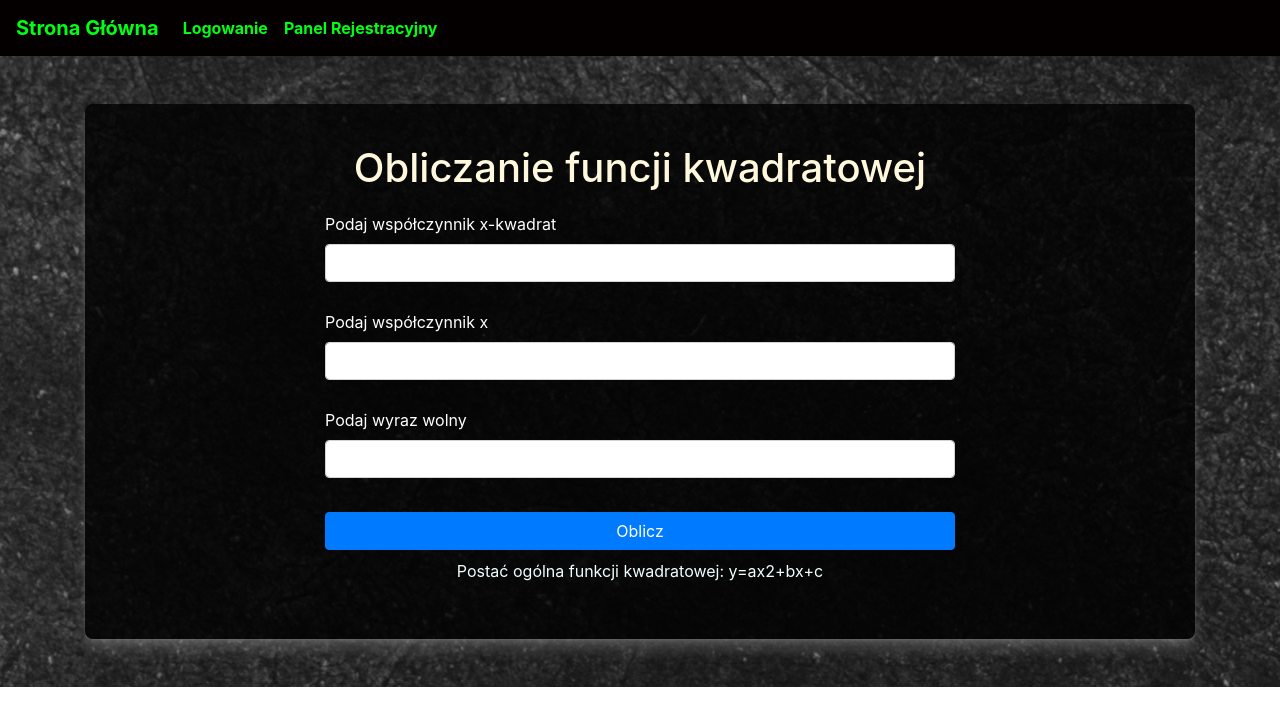
After one commit to LukaszKopyszko/mishmasz, a Flask app: template website/templates/quadratic.html in a window 1280 px wide. The commit adds this page. Shown: the top 726 px of the page. Run offline with Flask 2, Linux system fonts and the light colour scheme; the template is opened without the code that fills it, so the values that code supplies are empty; some libraries are stand-ins or nearby versions.

Commit message:
Added quadratic function functionality

```diff
--- a/website/static/css/main.css
+++ b/website/static/css/main.css
@@ -71,6 +71,21 @@
     0 12px 12px rgba(128, 128, 128, 0.35);
 
 }
+.quadratic-form{
+    display: flex;
+    flex-direction: column;
+    align-items: center;
+    padding: 40px 30px;
+    color: white;
+    background: rgba(0, 0, 0, 0.8);
+    border-radius: 8px;
+    box-shadow: 0 0.4px 0.4px rgba(128, 128, 128, 0.109),
+    0 1px 1px rgba(128, 128, 128, 0.155),
+    0 2.1px 2.1px rgba(128, 128, 128, 0.195),
+    0 4.4px 4.4px rgba(128, 128, 128, 0.241),
+    0 12px 12px rgba(128, 128, 128, 0.35);
+
+}
 .form-group {
     margin: 12px 0;
     width: 60%;
@@ -91,3 +106,7 @@ margin: 18px 0 9px 0;
 .navbar a{
     color: #00ff15;
 }
+a.custom-card,
+a.custom-card:hover {
+  color: inherit;
+}
--- a/website/templates/base.html
+++ b/website/templates/base.html
@@ -19,22 +19,17 @@
     </head>
 
     <body>
+
       <nav class="navbar navbar-expand-lg">
         {% if not user.is_authenticated %}
         <a class="navbar-brand" href="/">Strona Główna</a>
-        {% else %}
-        <a class="navbar-brand" href="/user-notes">Twoje Notatki</a>
-        <a class="navbar-brand" href="/bmi-calc">Kalkulator BMI</a>
-        <a class="navbar-brand" href="/morse">Konwerter morse'a</a>
-        {% endif %}
         <button class="navbar-toggler" type="button" data-toggle="collapse" data-target="#navbarNavDropdown" aria-controls="navbarNavDropdown" aria-expanded="false" aria-label="Toggle navigation">
           <span style="color: #00ff15;">
             <i class="fas fa-align-justify"></i>
           </span>
         </button>
-        <div class="collapse navbar-collapse" id="navbarNavDropdown"  >
+        <div class="collapse navbar-collapse" id="navbarNavDropdown" >
           <ul class="navbar-nav">
-            {% if not user.is_authenticated%}
             <li class="nav-item">
               <a class="nav-link" href="/login">Logowanie</a>
             </li>
@@ -42,15 +37,20 @@
               <a class="nav-link" href="/sign-up">Panel Rejestracyjny</a>
             </li>
             {% else %}
-            <li class="nav-item dropdown">
-              <a class="nav-link dropdown-toggle" href="#" id="navbarDropdownMenuLink" data-toggle="dropdown" aria-haspopup="true" aria-expanded="false">
-                Aplikacje
-              </a>
-              <div class="dropdown-menu" aria-labelledby="navbarDropdownMenuLink">
-                <a class="dropdown-item" href="#">SOMETHING</a>
-                <a class="dropdown-item" href="#">Another action</a>
-                <a class="dropdown-item" href="#">Something else here</a>
-              </div>
+            <li class="nav-item">
+              <a class="navbar-brand" href="/user-notes">Twoje Notatki</a>
+            </li>
+            <li class="nav-item">
+              <a class="navbar-brand" href="/bmi-calc">Kalkulator BMI</a>
+            </li>
+            <li class="nav-item">
+              <a class="navbar-brand" href="/morse">Konwerter morse'a</a>
+            </li>
+            <li class="nav-item">
+              <a class="navbar-brand" href="/math-page">Matematyka</a>
+            </li>
+            <li class="nav-item">
+              <a class="navbar-brand" href="/generator">Generator Opisów</a>
             </li>
           </ul>
           <ul class="nav navbar-nav ml-auto">
@@ -58,9 +58,10 @@
             <a class="nav-link" href="/logout">Wyloguj</a>
           </li>
           {%endif %}
-        </ul>
+          </ul>
         </div>
       </nav>
+
         <div class="p-5 bg-image" style="background-image: url('/static/img/rock.jpg');height: auto; width: auto;" >
         {% with messages = get_flashed_messages(with_categories=true) %}
         {% if messages %}
@@ -87,6 +88,7 @@
 
         <div class="container">
           {% block content %}
+
           {% endblock %}
         </div>
 
--- a/website/templates/bmi_calc.html
+++ b/website/templates/bmi_calc.html
@@ -2,9 +2,7 @@
 
 
 
-
 {% block content %}
-
 <form class="bmi-form" method="POST" action="bmi-calc">
     <h1 align="center" style="color: azure;">Oblicz swoje bmi</h1>
     <div class="form-group row">
@@ -58,4 +56,5 @@
     </div>
   </form>
 
+
 {% endblock %}
--- a/website/templates/mors.html
+++ b/website/templates/mors.html
@@ -4,7 +4,6 @@
 
 
 {% block content %}
-
 <form method="POST" class="morse-form" action="morse">
     <h1 style="color: azure;">Konwerter morse'a</h1>
     <div class="form-group">
@@ -14,7 +13,7 @@
     </div>
     <div class="form-group">
         {% if morse_text %}
-        <p style="color: azure;">{% print("Twój tekst:  {}.".format(text)) %}</p>
+        <p style="color: azure;">{% print("Twój tekst:  {}.".format(user_text)) %}</p>
         <p style="color: azure;">{% print("Twój tekst zapisany kodem morsa to:  {}.".format(morse_text)) %}</p>
         {% endif %}
     </div>
--- /dev/null
+++ b/website/templates/quadratic.html
@@ -0,0 +1,60 @@
+{% extends "base.html" %} {% block title %}FUNKCJA KWADRATOWA{% endblock %}
+
+{% block content %}
+<form class="quadratic-form" method="POST" action="quadratic">
+    <h1 style="color: cornsilk;">Obliczanie funcji kwadratowej</h1>
+    <div class="form-group">
+        <label for="first-x" class="form-label">Podaj współczynnik x-kwadrat</label>
+        <input type="number" class="form-control" id="first-x" name="first-x"/>
+    </div>
+    <div class="form-group">
+        <label for="second-x" class="form-label">Podaj współczynnik x</label>
+        <input type="number" class="form-control" id="second-x" name="second-x"/>
+    </div>
+    <div class="form-group">
+        <label for="free" class="form-label">Podaj wyraz wolny</label>
+        <input type="number" class="form-control" id="free" name="free"/>
+    </div>
+    <button class="btn btn-primary">Oblicz</button>
+    <div>
+        {% if flag %}
+        {% if delta > 0 %}
+        <p style="color: azure;">{% print("Delta wynosi:  {}.".format(delta)) %}</p>
+        <p style="color: azure;">{% print("Miejscd zerowe x1:  {}.".format(x1)) %}</p>
+        <p style="color: azure;">{% print("Miejsce zerowe x2:  {}.".format(x2)) %}</p>
+        <p style="color: azure;">{% print("Wierzchołek p:  {}.".format(p)) %}</p>
+        <p style="color: azure;">{% print("Wierzchołek q:  {}.".format(q)) %}</p>
+        {%if a > 0 %}
+        <img src="static/img/UP.png" class="img-fluid" alt="Responsive image">
+        {%elif a <0 %}
+        <img src="static/img/DOWN.png" class="img-fluid" alt="Responsive image">
+        {%endif%}
+        {%elif delta ==0 %}
+        <p style="color: azure;">{% print("Delta wynosi:  {}.".format(delta)) %}</p>
+        <p style="color: azure;">{% print("Miejsce zerowe x0:  {}.".format(x1)) %}</p>
+        <p style="color: azure;">{% print("Wierzchołek p:  {}.".format(p)) %}</p>
+        <p style="color: azure;">{% print("Wierzchołek q:  {}.".format(q)) %}</p>
+        {%if a > 0 %}
+        <img src="static/img/UP.png" class="img-fluid" alt="Responsive image">
+        {%elif a <0 %}
+        <img src="static/img/DOWN.png" class="img-fluid" alt="Responsive image">
+        {%endif%}
+        {%else%}
+        <p style="color: azure;">{% print("Delta wynosi:  {}.".format(delta)) %}</p>
+        <p style="color: azure;">{% print("Brak miejsc zerowych") %}</p>
+        <p style="color: azure;">{% print("Wierzchołek p:  {}.".format(p)) %}</p>
+        <p style="color: azure;">{% print("Wierzchołek q:  {}.".format(q)) %}</p>
+        {%if a > 0 %}
+        <img src="static/img/UP.png" class="img-fluid" alt="Responsive image">
+        {%elif a < 0 %}
+        <img src="static/img/DOWN.png" class="img-fluid" alt="Responsive image">
+        {%endif%}
+        {%endif%}
+        {%else%}
+        <p style="color: azure;">{% print("Postać ogólna funkcji kwadratowej: y=ax2+bx+c") %}</p>
+        {%endif%}
+    </div>
+</form>
+
+
+{% endblock %}
--- a/website/templates/sign_up.html
+++ b/website/templates/sign_up.html
@@ -1,7 +1,6 @@
 {% extends "base.html" %} {% block title %}SIGN UP{% endblock %}
 
 {% block content %}
-
 <form method="POST" class="login-form">
     <h3 align="center" class="display-1">Rejestracja</h3>
     <div class="form-group">
```
Also changed, not shown: website/templates/math.html (+33 -2 lines), website/views.py (+42 -5 lines), website/static/img/DOWN.png (added), website/static/img/UP.png (added), website/static/img/kwadratowa.png (added).
